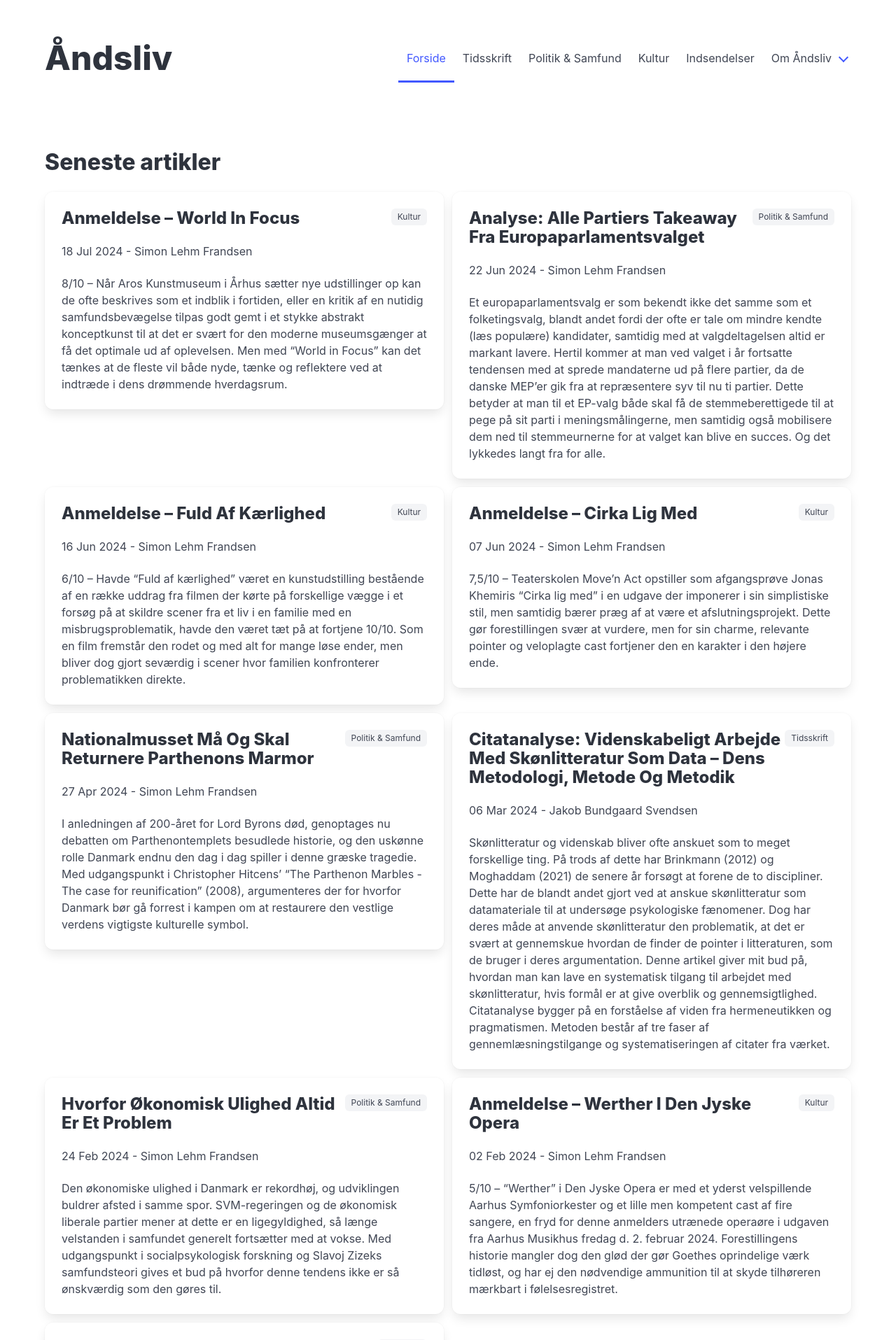
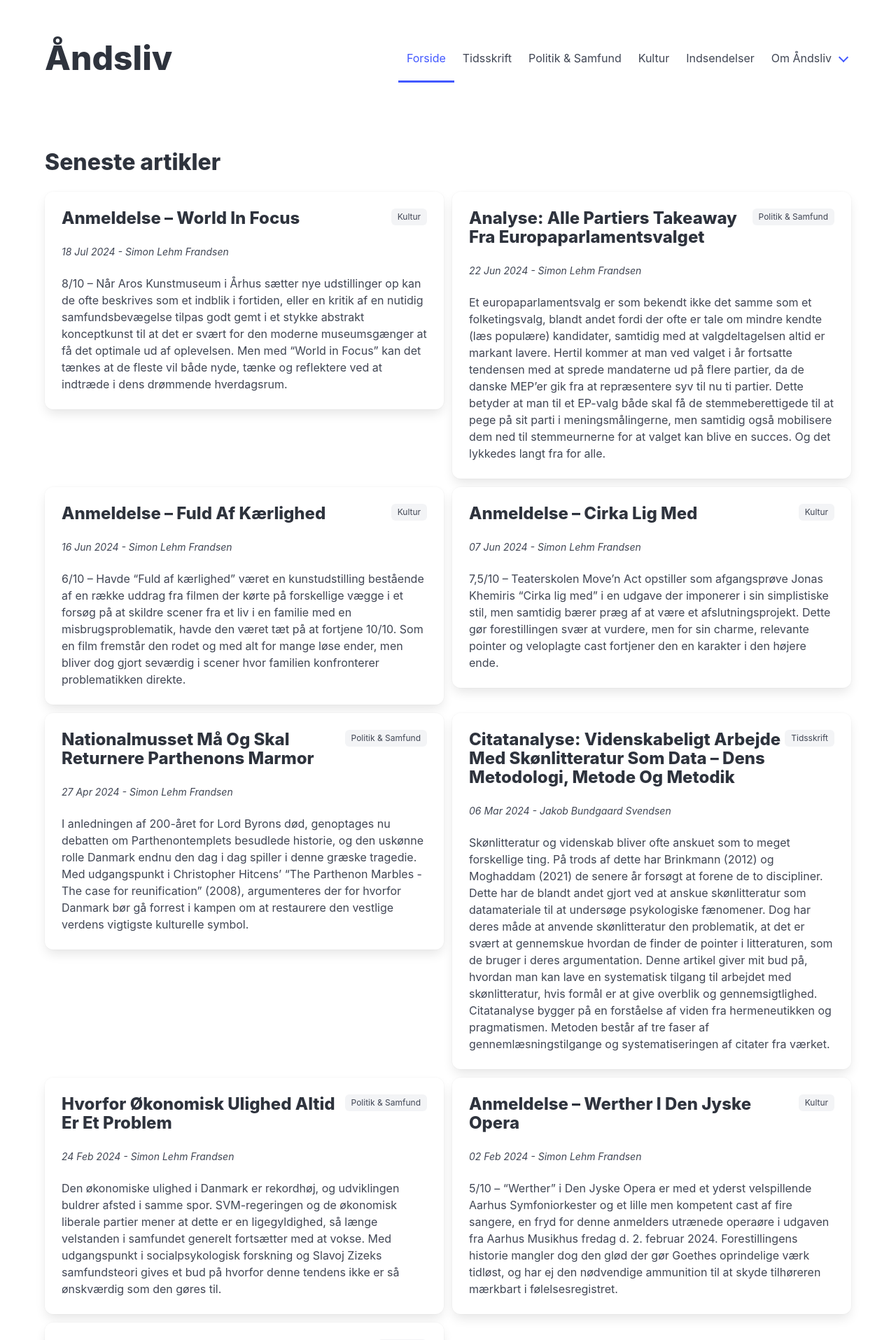
Before and after one commit to Aandsliv/aandsliv, a Jekyll site: the page built from src/index.html, in a window 1280 px wide. Shown: the top 1915 px of the page at 70% size. Built offline with Jekyll 4.4.1, drawn with Linux system fonts in a browser that asks for light colours.

Commit message:
feat: update author styling

```diff
--- a/src/index.html
+++ b/src/index.html
@@ -21,8 +21,8 @@ title: Forside
                                     {% endif %}
                                 </span>
                                 <p class="title is-spaced is-4">{{ post.title }}</p>
-                                <p class="subtitle is-6">
-                                    {{ post.date | date_to_string }} - {{ post.author }}
+                                <p class="subtitle is-italic is-6">
+                                    <small>{{ post.date | date_to_string }} - {{ post.author }}</small>
                                 </p>
                                 <div class="content">
                                     <p>{{ post.abstract }}</p>
```
